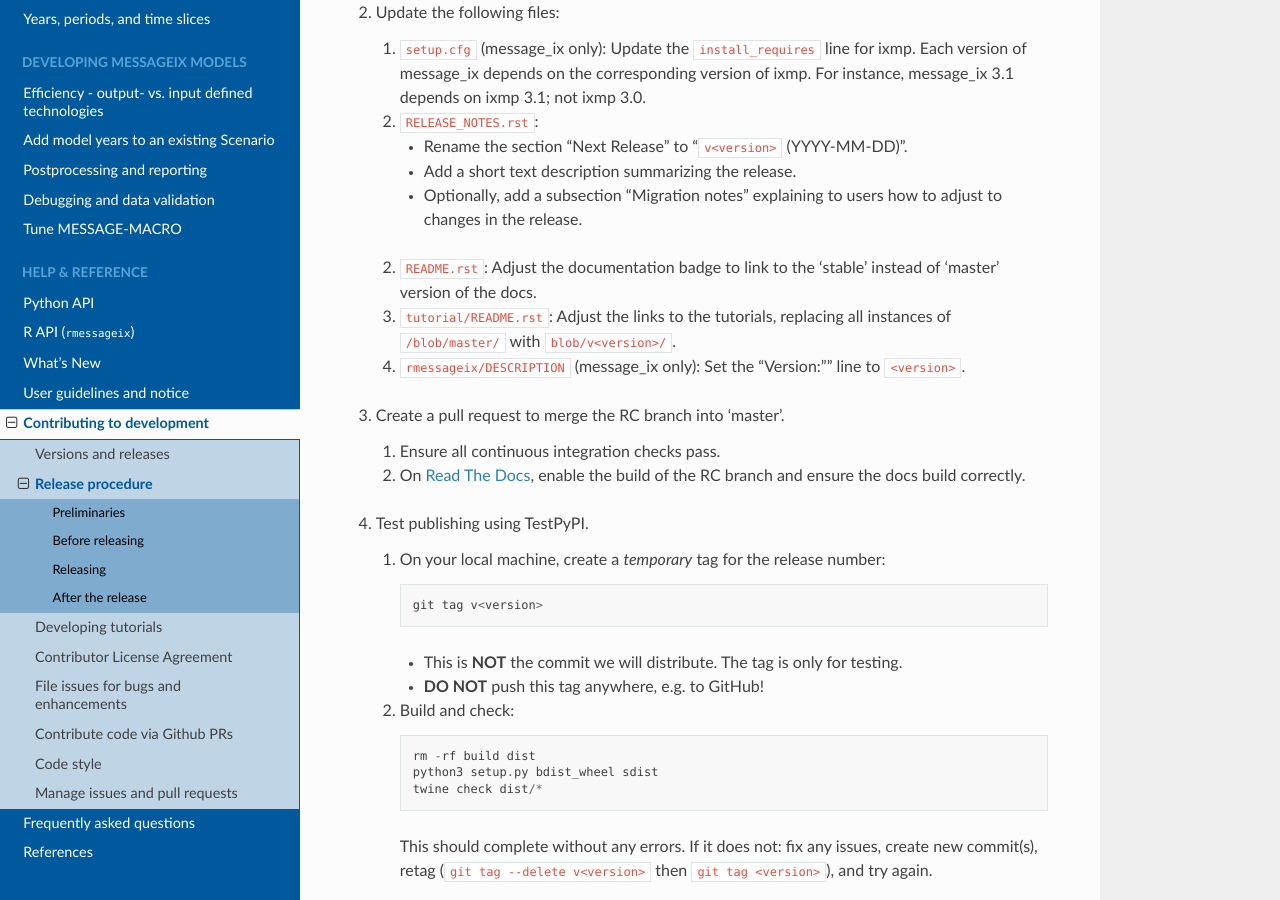
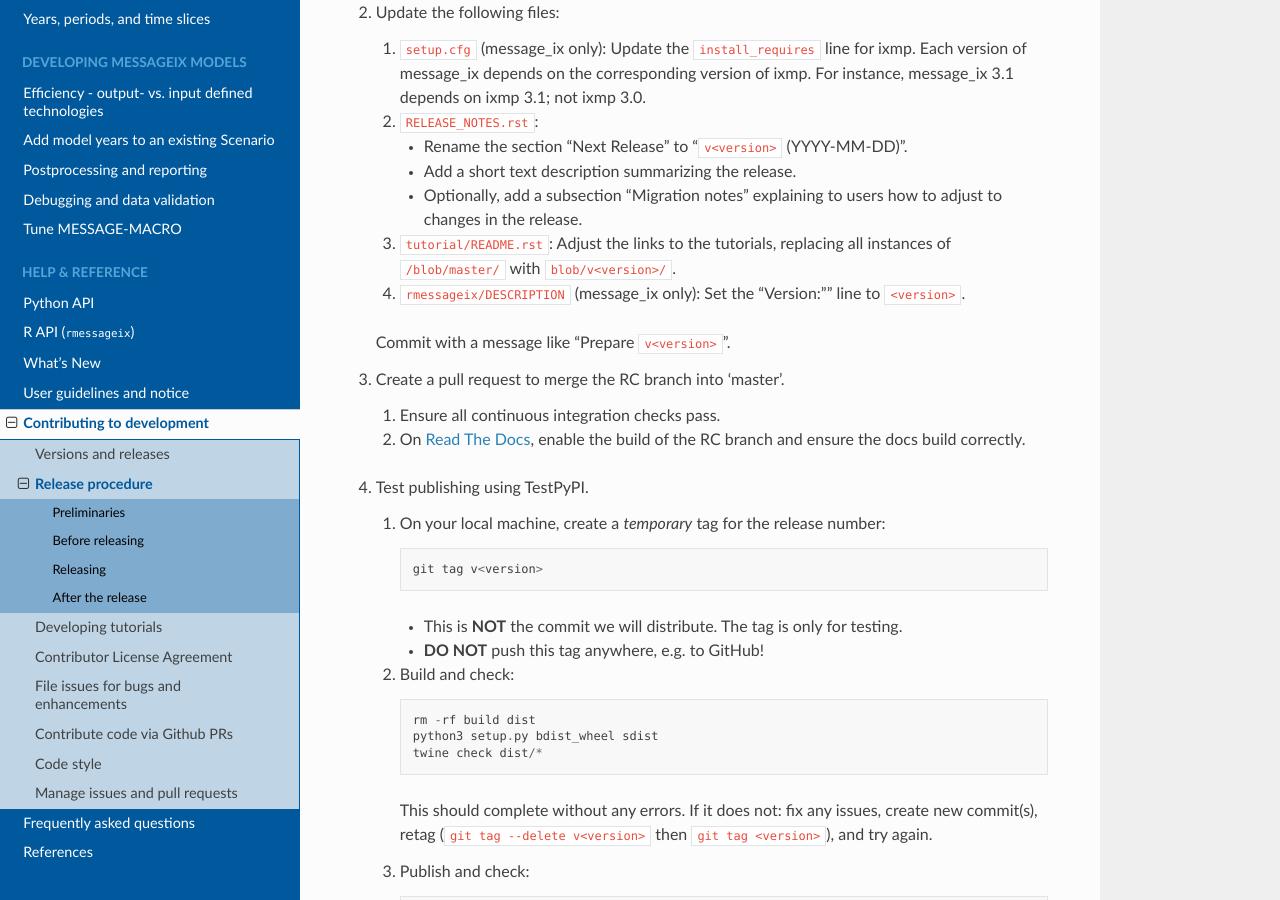
Before and after one commit to iiasa/message_ix, a Sphinx documentation site: the page built from doc/contrib/release.rst, in a window 1280 px wide and 900 px high, scrolled down 1359 px. Built offline with Sphinx 7.4.7 and the Read the Docs theme 2.0.0, drawn with Linux system fonts in a browser that asks for light colours; pages that are not in the unit, such as notebooks, are missing from menus; some of the changed text lies outside the part shown.

Commit message:
Remove release-specific adjustment of README.md from release procedure

```diff
--- a/doc/contrib/release.rst
+++ b/doc/contrib/release.rst
@@ -66,9 +66,10 @@
       - Add a short text description summarizing the release.
       - Optionally, add a subsection "Migration notes" explaining to users how to adjust to changes in the release.
 
-   2. :file:`README.rst`: Adjust the documentation badge to link to the 'stable' instead of 'master' version of the docs.
    3. :file:`tutorial/README.rst`: Adjust the links to the tutorials, replacing all instances of ``/blob/master/`` with ``blob/v<version>/``.
    4. :file:`rmessageix/DESCRIPTION` (message_ix only): Set the "Version:"" line to ``<version>``.
+
+   Commit with a message like “Prepare ``v<version>``”.
 
 3. Create a pull request to merge the RC branch into 'master'.
 
@@ -141,6 +142,5 @@
 The following changes essentially reverse the changes under step (2) in the release procedure, above.
 
 - :file:`RELEASE_NOTES.rst`: Add new section "Next Release" and subsection "All changes" above the section for the release.
-- :file:`README`: Adjust the docs badge to link to 'master' instead of 'stable'.
 - :file:`tutorial/README.rst`: Replace all instances of ``/blob/v<version>/`` with ``blob/master/``.
 - :file:`rmessageix/DESCRIPTION`: (message_ix only) Append ".9000" to the "Version: " line, e.g. "2.0.0.9000" to indicate a development version following v2.0.0.
```
Also changed, not shown: README.md (+1 -1 lines).
